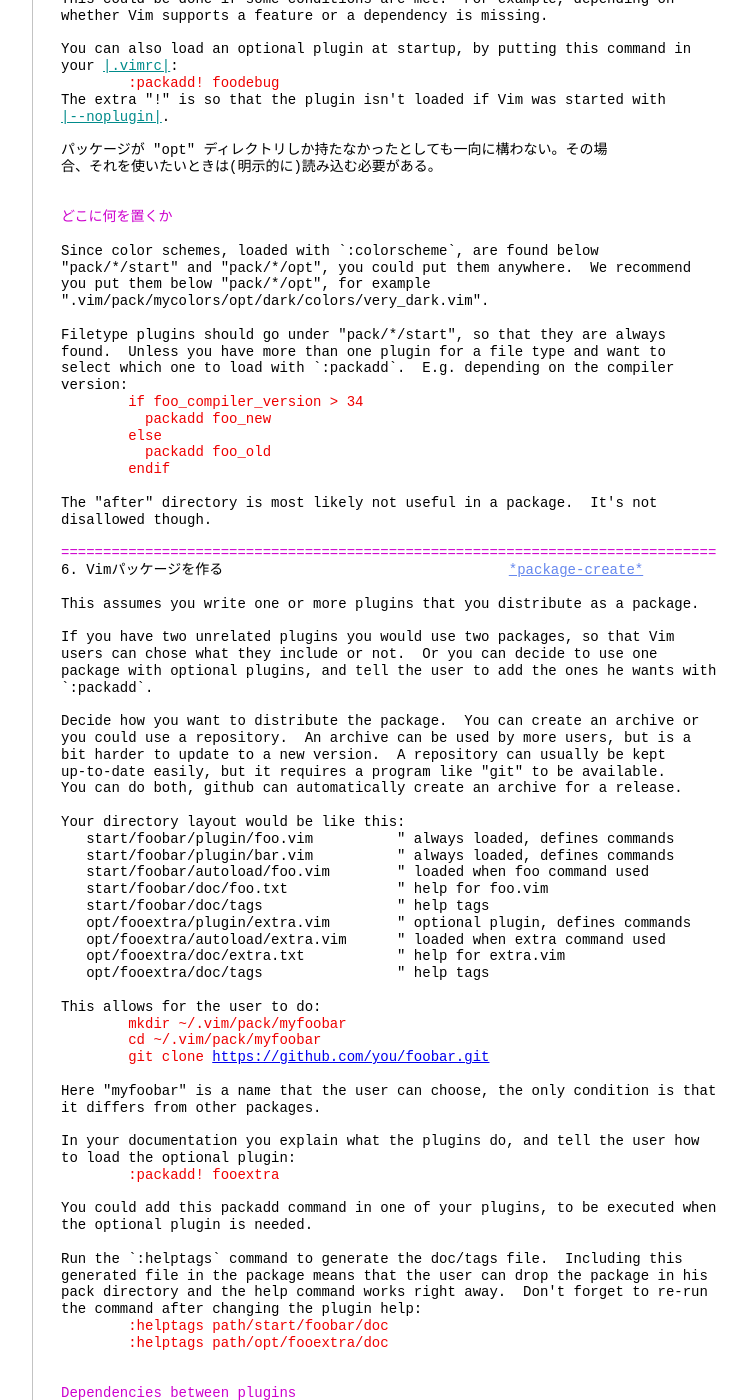
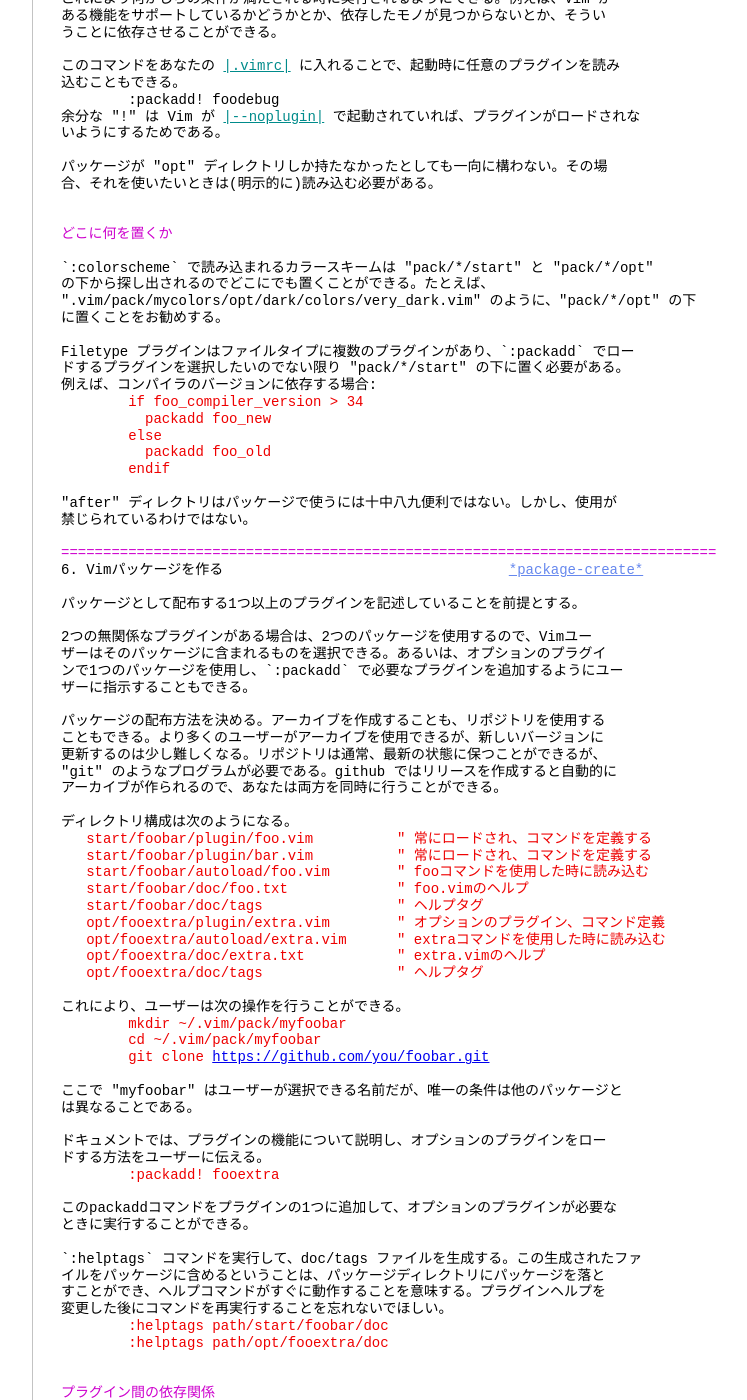
Before and after one commit to vim-jp/vimdoc-ja, a Jekyll site: the page built from repeat.html, in a window 1280 px wide and 1400 px high, scrolled down 9161 px. Shown: the whole window, without its empty margins (340-1087 px from the left). Built offline with Jekyll 4.4.1, drawn with Linux system fonts in a browser that asks for light colours; nearby versions of some CDN libraries; comment, search, counter and statistics services are not loaded; some of the changed text lies outside the part shown.

Commit message:
Generated by Travis JOB 196.1
https://travis-ci.org/vim-jp/vimdoc-ja-working/builds/178736495

```diff
--- a/repeat.html
+++ b/repeat.html
@@ -461,7 +461,7 @@ Vimスクリプトのパッケージは1つかそれ以上のプラグインを
 &nbsp;&nbsp;簡素化する。<br>
 - パッケージはお互いに依存する複数のプラグインを含むことができる。<br>
 - パッケージは起動時に自動的に読み込まれるプラグインと、必要になった時のみ<br>
-&nbsp;&nbsp;`:packadd`により読み込まれるプラグインを含むことができる。<br>
+&nbsp;&nbsp;`:packadd` により読み込まれるプラグインを含むことができる。<br>
 <br>
 <br>
 <span class="PreProc">パッケージの使用と自動読み込み</span><br>
@@ -484,7 +484,7 @@ Vimスクリプトのパッケージは1つかそれ以上のプラグインを
 Vim が起動した時、.vimrcを処理した後、<a class="Type" href="options.html#'packpath'">'packpath'</a>&nbsp;に含まれる &quot;pack/*/start&quot; ディ<br>
 レクトリの下の全てのディレクトリをスキャンする。最初にそのディレクトリは<br>
 <a class="Type" href="options.html#'runtimepath'">'runtimepath'</a>&nbsp;に追加される。次に全てのプラグインがロードされる。<br>
-See&nbsp;<a class="Identifier" href="repeat.html#packload-two-steps">|packload-two-steps|</a>&nbsp;for how these two steps can be useful.<br>
+これら2つのステップがどのように役立つかについては、<a class="Identifier" href="repeat.html#packload-two-steps">|packload-two-steps|</a>&nbsp;参照。<br>
 <br>
 上記の例では &quot;pack/foo/start/foobar/plugin/foo.vim&quot; を見つけて<br>
 &quot;~/.vim/pack/foo/start/foobar&quot; を&nbsp;<a class="Type" href="options.html#'runtimepath'">'runtimepath'</a>&nbsp;に追加する。<br>
@@ -507,41 +507,42 @@ See&nbsp;<a class="Identifier" href="repeat.html#packload-two-steps">|packload-t
 これはプラグインの読み込みを無効化していても効果がある。自動読み込みは一度だけ<br>
 行われる。<br>
 <br>
-If the package has an &quot;after&quot; directory, that directory is added to the end of<br>
-<a class="Type" href="options.html#'runtimepath'">'runtimepath'</a>, so that anything there will be loaded later.<br>
+パッケージに &quot;after&quot; ディレクトリがある場合、そのディレクトリは&nbsp;<a class="Type" href="options.html#'runtimepath'">'runtimepath'</a><br>
+の末尾に追加される。そのため、そこにあるものは全て後でロードされる。<br>
 <br>
 <br>
-<span class="PreProc">Using a single plugin and loading it automatically</span><br>
+<span class="PreProc">単一のプラグインを自動的にロードして使用する</span><br>
 <br>
-If you don't have a package but a single plugin, you need to create the extra<br>
-directory level:<br>
+パッケージでなく単一のプラグインがある場合は、余分なディレクトリ階層を作成する<br>
+必要がある。<br>
 &nbsp;&nbsp;&nbsp;&nbsp;&nbsp;&nbsp;&nbsp;&nbsp;% mkdir -p ~/.vim/pack/foo/start/foobar<br>
 &nbsp;&nbsp;&nbsp;&nbsp;&nbsp;&nbsp;&nbsp;&nbsp;% cd ~/.vim/pack/foo/start/foobar<br>
 &nbsp;&nbsp;&nbsp;&nbsp;&nbsp;&nbsp;&nbsp;&nbsp;% unzip /tmp/someplugin.zip<br>
 <br>
-You would now have these files:<br>
+これで、次のファイルが作成される。<br>
 &nbsp;&nbsp;&nbsp;&nbsp;&nbsp;&nbsp;&nbsp;&nbsp;pack/foo/start/foobar/plugin/foo.vim<br>
 &nbsp;&nbsp;&nbsp;&nbsp;&nbsp;&nbsp;&nbsp;&nbsp;pack/foo/start/foobar/syntax/some.vim<br>
 <br>
-From here it works like above.<br>
+ここから上のように動作する。<br>
 <br>
 <br>
 <span class="PreProc">任意のプラグイン</span><br>
 &nbsp;&nbsp;&nbsp;&nbsp;&nbsp;&nbsp;&nbsp;&nbsp;&nbsp;&nbsp;&nbsp;&nbsp;&nbsp;&nbsp;&nbsp;&nbsp;&nbsp;&nbsp;&nbsp;&nbsp;&nbsp;&nbsp;&nbsp;&nbsp;&nbsp;&nbsp;&nbsp;&nbsp;&nbsp;&nbsp;&nbsp;&nbsp;&nbsp;&nbsp;&nbsp;&nbsp;&nbsp;&nbsp;&nbsp;&nbsp;&nbsp;&nbsp;&nbsp;&nbsp;&nbsp;&nbsp;&nbsp;&nbsp;&nbsp;&nbsp;&nbsp;&nbsp;&nbsp;&nbsp;&nbsp;&nbsp;<a class="Constant" href="repeat.html#pack-add" name="pack-add">*pack-add*</a><br>
-上記の pack ディレクトリから任意のプラグインをロードするには`:packadd`コマンド<br>
-を使う:<br>
+上記の pack ディレクトリから任意のプラグインをロードするには `:packadd` コマン<br>
+ドを使う:<br>
 <div class="helpExample">&nbsp;&nbsp;&nbsp;&nbsp;&nbsp;&nbsp;&nbsp;&nbsp;:packadd foodebug</div>
 これは&nbsp;<a class="Type" href="options.html#'packpath'">'packpath'</a>&nbsp;の &quot;pack/*/opt/foodebug&quot; から<br>
 ~/.vim/pack/foo/opt/foodebug/plugin/debugger.vim を見つけ読み込む。<br>
 <br>
-This could be done if some conditions are met.&nbsp;&nbsp;For example, depending on<br>
-whether Vim supports a feature or a dependency is missing.<br>
+これにより何かしらの条件が満たされる時に実行されるようにできる。例えば、Vim が<br>
+ある機能をサポートしているかどうかとか、依存したモノが見つからないとか、そうい<br>
+うことに依存させることができる。<br>
 <br>
-You can also load an optional plugin at startup, by putting this command in<br>
-your&nbsp;<a class="Identifier" href="starting.html#.vimrc">|.vimrc|</a>:<br>
-<div class="helpExample">&nbsp;&nbsp;&nbsp;&nbsp;&nbsp;&nbsp;&nbsp;&nbsp;:packadd! foodebug</div>
-The extra &quot;!&quot; is so that the plugin isn't loaded if Vim was started with<br>
-<a class="Identifier" href="starting.html#--noplugin">|--noplugin|</a>.<br>
+このコマンドをあなたの&nbsp;<a class="Identifier" href="starting.html#.vimrc">|.vimrc|</a>&nbsp;に入れることで、起動時に任意のプラグインを読み<br>
+込むこともできる。<br>
+&nbsp;&nbsp;&nbsp;&nbsp;&nbsp;&nbsp;&nbsp;&nbsp;:packadd! foodebug<br>
+余分な &quot;!&quot; は Vim が&nbsp;<a class="Identifier" href="starting.html#--noplugin">|--noplugin|</a>&nbsp;で起動されていれば、プラグインがロードされな<br>
+いようにするためである。<br>
 <br>
 パッケージが &quot;opt&quot; ディレクトリしか持たなかったとしても一向に構わない。その場<br>
 合、それを使いたいときは(明示的に)読み込む必要がある。<br>
@@ -549,79 +550,78 @@ The extra &quot;!&quot; is so that the plugin isn't loaded if Vim was started wi
 <br>
 <span class="PreProc">どこに何を置くか</span><br>
 <br>
-Since color schemes, loaded with `:colorscheme`, are found below<br>
-&quot;pack/*/start&quot; and &quot;pack/*/opt&quot;, you could put them anywhere.&nbsp;&nbsp;We recommend<br>
-you put them below &quot;pack/*/opt&quot;, for example<br>
-&quot;.vim/pack/mycolors/opt/dark/colors/very_dark.vim&quot;.<br>
+`:colorscheme` で読み込まれるカラースキームは &quot;pack/*/start&quot; と &quot;pack/*/opt&quot;<br>
+の下から探し出されるのでどこにでも置くことができる。たとえば、<br>
+&quot;.vim/pack/mycolors/opt/dark/colors/very_dark.vim&quot; のように、&quot;pack/*/opt&quot; の下<br>
+に置くことをお勧めする。<br>
 <br>
-Filetype plugins should go under &quot;pack/*/start&quot;, so that they are always<br>
-found.&nbsp;&nbsp;Unless you have more than one plugin for a file type and want to<br>
-select which one to load with `:packadd`.&nbsp;&nbsp;E.g. depending on the compiler<br>
-version:<br>
+Filetype プラグインはファイルタイプに複数のプラグインがあり、`:packadd` でロー<br>
+ドするプラグインを選択したいのでない限り &quot;pack/*/start&quot; の下に置く必要がある。<br>
+例えば、コンパイラのバージョンに依存する場合:<br>
 <div class="helpExample">&nbsp;&nbsp;&nbsp;&nbsp;&nbsp;&nbsp;&nbsp;&nbsp;if foo_compiler_version &gt; 34<br>
 &nbsp;&nbsp;&nbsp;&nbsp;&nbsp;&nbsp;&nbsp;&nbsp;&nbsp;&nbsp;packadd foo_new<br>
 &nbsp;&nbsp;&nbsp;&nbsp;&nbsp;&nbsp;&nbsp;&nbsp;else<br>
 &nbsp;&nbsp;&nbsp;&nbsp;&nbsp;&nbsp;&nbsp;&nbsp;&nbsp;&nbsp;packadd foo_old<br>
 &nbsp;&nbsp;&nbsp;&nbsp;&nbsp;&nbsp;&nbsp;&nbsp;endif</div>
 <br>
-The &quot;after&quot; directory is most likely not useful in a package.&nbsp;&nbsp;It's not<br>
-disallowed though.<br>
+&quot;after&quot; ディレクトリはパッケージで使うには十中八九便利ではない。しかし、使用が<br>
+禁じられているわけではない。<br>
 <br>
 <span class="PreProc">==============================================================================</span><br>
 6. Vimパッケージを作る&nbsp;&nbsp;&nbsp;&nbsp;&nbsp;&nbsp;&nbsp;&nbsp;&nbsp;&nbsp;&nbsp;&nbsp;&nbsp;&nbsp;&nbsp;&nbsp;&nbsp;&nbsp;&nbsp;&nbsp;&nbsp;&nbsp;&nbsp;&nbsp;&nbsp;&nbsp;&nbsp;&nbsp;&nbsp;&nbsp;&nbsp;&nbsp;&nbsp;&nbsp;<a class="Constant" href="repeat.html#package-create" name="package-create">*package-create*</a><br>
 <br>
-This assumes you write one or more plugins that you distribute as a package.<br>
+パッケージとして配布する1つ以上のプラグインを記述していることを前提とする。<br>
 <br>
-If you have two unrelated plugins you would use two packages, so that Vim<br>
-users can chose what they include or not.&nbsp;&nbsp;Or you can decide to use one<br>
-package with optional plugins, and tell the user to add the ones he wants with<br>
-`:packadd`.<br>
+2つの無関係なプラグインがある場合は、2つのパッケージを使用するので、Vimユー<br>
+ザーはそのパッケージに含まれるものを選択できる。あるいは、オプションのプラグイ<br>
+ンで1つのパッケージを使用し、`:packadd` で必要なプラグインを追加するようにユー<br>
+ザーに指示することもできる。<br>
 <br>
-Decide how you want to distribute the package.&nbsp;&nbsp;You can create an archive or<br>
-you could use a repository.&nbsp;&nbsp;An archive can be used by more users, but is a<br>
-bit harder to update to a new version.&nbsp;&nbsp;A repository can usually be kept<br>
-up-to-date easily, but it requires a program like &quot;git&quot; to be available.<br>
-You can do both, github can automatically create an archive for a release.<br>
+パッケージの配布方法を決める。アーカイブを作成することも、リポジトリを使用する<br>
+こともできる。より多くのユーザーがアーカイブを使用できるが、新しいバージョンに<br>
+更新するのは少し難しくなる。リポジトリは通常、最新の状態に保つことができるが、<br>
+&quot;git&quot; のようなプログラムが必要である。github ではリリースを作成すると自動的に<br>
+アーカイブが作られるので、あなたは両方を同時に行うことができる。<br>
 <br>
-Your directory layout would be like this:<br>
-&nbsp;&nbsp; start/foobar/plugin/foo.vim&nbsp;&nbsp;&nbsp;&nbsp;&nbsp;&nbsp;&nbsp;&nbsp;&nbsp;&nbsp;&quot; always loaded, defines commands<br>
-&nbsp;&nbsp; start/foobar/plugin/bar.vim&nbsp;&nbsp;&nbsp;&nbsp;&nbsp;&nbsp;&nbsp;&nbsp;&nbsp;&nbsp;&quot; always loaded, defines commands<br>
-&nbsp;&nbsp; start/foobar/autoload/foo.vim&nbsp;&nbsp;&nbsp;&nbsp;&nbsp;&nbsp;&nbsp;&nbsp;&quot; loaded when foo command used<br>
-&nbsp;&nbsp; start/foobar/doc/foo.txt&nbsp;&nbsp;&nbsp;&nbsp;&nbsp;&nbsp;&nbsp;&nbsp;&nbsp;&nbsp;&nbsp;&nbsp; &quot; help for foo.vim<br>
-&nbsp;&nbsp; start/foobar/doc/tags&nbsp;&nbsp;&nbsp;&nbsp;&nbsp;&nbsp;&nbsp;&nbsp;&nbsp;&nbsp;&nbsp;&nbsp;&nbsp;&nbsp;&nbsp;&nbsp;&quot; help tags<br>
-&nbsp;&nbsp; opt/fooextra/plugin/extra.vim&nbsp;&nbsp;&nbsp;&nbsp;&nbsp;&nbsp;&nbsp;&nbsp;&quot; optional plugin, defines commands<br>
-&nbsp;&nbsp; opt/fooextra/autoload/extra.vim&nbsp;&nbsp;&nbsp;&nbsp;&nbsp;&nbsp;&quot; loaded when extra command used<br>
-&nbsp;&nbsp; opt/fooextra/doc/extra.txt&nbsp;&nbsp;&nbsp;&nbsp;&nbsp;&nbsp;&nbsp;&nbsp;&nbsp;&nbsp; &quot; help for extra.vim<br>
-&nbsp;&nbsp; opt/fooextra/doc/tags&nbsp;&nbsp;&nbsp;&nbsp;&nbsp;&nbsp;&nbsp;&nbsp;&nbsp;&nbsp;&nbsp;&nbsp;&nbsp;&nbsp;&nbsp;&nbsp;&quot; help tags<br>
+ディレクトリ構成は次のようになる。<br>
+<div class="helpExample">&nbsp;&nbsp; start/foobar/plugin/foo.vim&nbsp;&nbsp;&nbsp;&nbsp;&nbsp;&nbsp;&nbsp;&nbsp;&nbsp;&nbsp;&quot; 常にロードされ、コマンドを定義する<br>
+&nbsp;&nbsp; start/foobar/plugin/bar.vim&nbsp;&nbsp;&nbsp;&nbsp;&nbsp;&nbsp;&nbsp;&nbsp;&nbsp;&nbsp;&quot; 常にロードされ、コマンドを定義する<br>
+&nbsp;&nbsp; start/foobar/autoload/foo.vim&nbsp;&nbsp;&nbsp;&nbsp;&nbsp;&nbsp;&nbsp;&nbsp;&quot; fooコマンドを使用した時に読み込む<br>
+&nbsp;&nbsp; start/foobar/doc/foo.txt&nbsp;&nbsp;&nbsp;&nbsp;&nbsp;&nbsp;&nbsp;&nbsp;&nbsp;&nbsp;&nbsp;&nbsp; &quot; foo.vimのヘルプ<br>
+&nbsp;&nbsp; start/foobar/doc/tags&nbsp;&nbsp;&nbsp;&nbsp;&nbsp;&nbsp;&nbsp;&nbsp;&nbsp;&nbsp;&nbsp;&nbsp;&nbsp;&nbsp;&nbsp;&nbsp;&quot; ヘルプタグ<br>
+&nbsp;&nbsp; opt/fooextra/plugin/extra.vim&nbsp;&nbsp;&nbsp;&nbsp;&nbsp;&nbsp;&nbsp;&nbsp;&quot; オプションのプラグイン、コマンド定義<br>
+&nbsp;&nbsp; opt/fooextra/autoload/extra.vim&nbsp;&nbsp;&nbsp;&nbsp;&nbsp;&nbsp;&quot; extraコマンドを使用した時に読み込む<br>
+&nbsp;&nbsp; opt/fooextra/doc/extra.txt&nbsp;&nbsp;&nbsp;&nbsp;&nbsp;&nbsp;&nbsp;&nbsp;&nbsp;&nbsp; &quot; extra.vimのヘルプ<br>
+&nbsp;&nbsp; opt/fooextra/doc/tags&nbsp;&nbsp;&nbsp;&nbsp;&nbsp;&nbsp;&nbsp;&nbsp;&nbsp;&nbsp;&nbsp;&nbsp;&nbsp;&nbsp;&nbsp;&nbsp;&quot; ヘルプタグ</div>
 <br>
-This allows for the user to do:<br>
+これにより、ユーザーは次の操作を行うことができる。<br>
 <div class="helpExample">&nbsp;&nbsp;&nbsp;&nbsp;&nbsp;&nbsp;&nbsp;&nbsp;mkdir ~/.vim/pack/myfoobar<br>
 &nbsp;&nbsp;&nbsp;&nbsp;&nbsp;&nbsp;&nbsp;&nbsp;cd ~/.vim/pack/myfoobar<br>
 &nbsp;&nbsp;&nbsp;&nbsp;&nbsp;&nbsp;&nbsp;&nbsp;git clone <a href="https://github.com/you/foobar.git">https://github.com/you/foobar.git</a></div>
 <br>
-Here &quot;myfoobar&quot; is a name that the user can choose, the only condition is that<br>
-it differs from other packages.<br>
+ここで &quot;myfoobar&quot; はユーザーが選択できる名前だが、唯一の条件は他のパッケージと<br>
+は異なることである。<br>
 <br>
-In your documentation you explain what the plugins do, and tell the user how<br>
-to load the optional plugin:<br>
+ドキュメントでは、プラグインの機能について説明し、オプションのプラグインをロー<br>
+ドする方法をユーザーに伝える。<br>
 <div class="helpExample">&nbsp;&nbsp;&nbsp;&nbsp;&nbsp;&nbsp;&nbsp;&nbsp;:packadd! fooextra</div>
 <br>
-You could add this packadd command in one of your plugins, to be executed when<br>
-the optional plugin is needed.<br>
+このpackaddコマンドをプラグインの1つに追加して、オプションのプラグインが必要な<br>
+ときに実行することができる。<br>
 <br>
-Run the `:helptags` command to generate the doc/tags file.&nbsp;&nbsp;Including this<br>
-generated file in the package means that the user can drop the package in his<br>
-pack directory and the help command works right away.&nbsp;&nbsp;Don't forget to re-run<br>
-the command after changing the plugin help:<br>
+`:helptags` コマンドを実行して、doc/tags ファイルを生成する。この生成されたファ<br>
+イルをパッケージに含めるということは、パッケージディレクトリにパッケージを落と<br>
+すことができ、ヘルプコマンドがすぐに動作することを意味する。プラグインヘルプを<br>
+変更した後にコマンドを再実行することを忘れないでほしい。<br>
 <div class="helpExample">&nbsp;&nbsp;&nbsp;&nbsp;&nbsp;&nbsp;&nbsp;&nbsp;:helptags path/start/foobar/doc<br>
 &nbsp;&nbsp;&nbsp;&nbsp;&nbsp;&nbsp;&nbsp;&nbsp;:helptags path/opt/fooextra/doc</div>
 <br>
 <br>
-<span class="PreProc">Dependencies between plugins</span><br>
+<span class="PreProc">プラグイン間の依存関係</span><br>
 &nbsp;&nbsp;&nbsp;&nbsp;&nbsp;&nbsp;&nbsp;&nbsp;&nbsp;&nbsp;&nbsp;&nbsp;&nbsp;&nbsp;&nbsp;&nbsp;&nbsp;&nbsp;&nbsp;&nbsp;&nbsp;&nbsp;&nbsp;&nbsp;&nbsp;&nbsp;&nbsp;&nbsp;&nbsp;&nbsp;&nbsp;&nbsp;&nbsp;&nbsp;&nbsp;&nbsp;&nbsp;&nbsp;&nbsp;&nbsp;&nbsp;&nbsp;&nbsp;&nbsp;&nbsp;&nbsp;&nbsp;&nbsp;&nbsp;&nbsp;&nbsp;&nbsp;&nbsp;&nbsp;&nbsp;&nbsp;<a class="Constant" href="repeat.html#packload-two-steps" name="packload-two-steps">*packload-two-steps*</a><br>
-Suppose you have two plugins that depend on the same functionality. You can<br>
-put the common functionality in an autoload directory, so that it will be<br>
-found automatically.&nbsp;&nbsp;Your package would have these files:<br>
+同じ機能に依存する2つのプラグインがあるとする。共通機能を autoload ディレクト<br>
+リに置くことで、自動的に見つかるようにすることができる。あなたのパッケージには<br>
+次のファイルがあるとする。<br>
 <br>
 &nbsp;&nbsp;&nbsp;&nbsp;&nbsp;&nbsp;&nbsp;&nbsp;pack/foo/start/one/plugin/one.vim&nbsp;<br>
 <div class="helpExample">&nbsp;&nbsp;&nbsp;&nbsp;&nbsp;&nbsp;&nbsp;&nbsp;&nbsp;&nbsp;&nbsp;&nbsp;&nbsp;&nbsp;&nbsp;&nbsp;call foolib#getit()</div>
@@ -630,8 +630,8 @@ found automatically.&nbsp;&nbsp;Your package would have these files:<br>
 &nbsp;&nbsp;&nbsp;&nbsp;&nbsp;&nbsp;&nbsp; pack/foo/start/lib/autoload/foolib.vim<br>
 <div class="helpExample">&nbsp;&nbsp;&nbsp;&nbsp;&nbsp;&nbsp;&nbsp;&nbsp;&nbsp;&nbsp;&nbsp;&nbsp;&nbsp;&nbsp;&nbsp;&nbsp;func foolib#getit()</div>
 <br>
-This works, because loading packages will first add all found directories to<br>
-<a class="Type" href="options.html#'runtimepath'">'runtimepath'</a>&nbsp;before sourcing the plugins.<br>
+これは動作する。なぜなら、パッケージをロードすると、プラグインを読み込む前に見<br>
+つかったすべてのディレクトリが&nbsp;<a class="Type" href="options.html#'runtimepath'">'runtimepath'</a>&nbsp;に追加されるからである。<br>
 <br>
 <span class="PreProc">==============================================================================</span><br>
 7. スクリプトのデバッグ&nbsp;&nbsp;&nbsp;&nbsp;&nbsp;&nbsp;&nbsp;&nbsp;&nbsp;&nbsp;&nbsp;&nbsp;&nbsp;&nbsp;&nbsp;&nbsp;&nbsp;&nbsp;&nbsp;&nbsp;&nbsp;&nbsp;&nbsp;&nbsp;&nbsp;&nbsp;&nbsp;&nbsp;&nbsp;&nbsp;&nbsp;&nbsp;&nbsp;<a class="Constant" href="repeat.html#debug-scripts" name="debug-scripts">*debug-scripts*</a><br>
```
